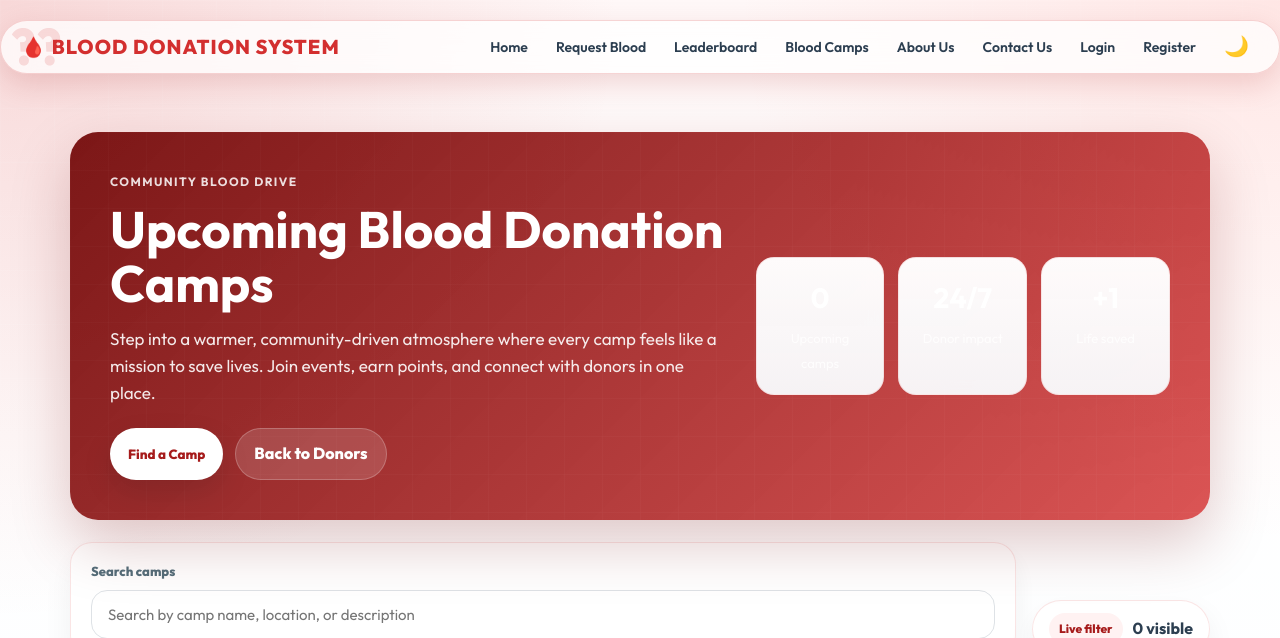
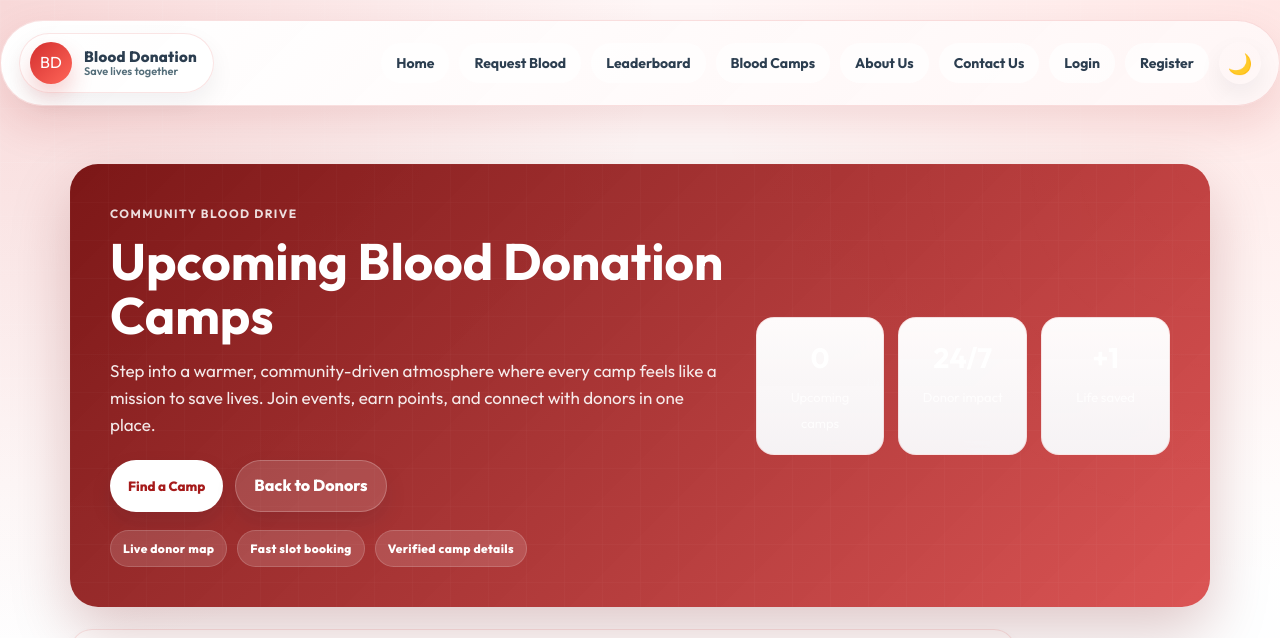
Before and after one commit to sumyaevu989/blood-donation, a Django app: page /camps/ in a window 1280 px wide. Shown: the top 638 px of the page. Run offline with Django 5.2, Linux system fonts and the light colour scheme; data that the repository does not hold is empty.

Commit message:
Polish navbar and camps UI

```diff
--- a/core/templates/core/camps.html
+++ b/core/templates/core/camps.html
@@ -16,6 +16,11 @@
                 <div class="camp-hero-actions">
                     <button type="button" class="camp-hero-btn" onclick="document.getElementById('campSearch').focus()">Find a Camp</button>
                     <a href="{% url 'index' %}" class="camp-hero-link">Back to Donors</a>
+                </div>
+                <div class="camp-feature-row">
+                    <div class="camp-feature-chip">Live donor map</div>
+                    <div class="camp-feature-chip">Fast slot booking</div>
+                    <div class="camp-feature-chip">Verified camp details</div>
                 </div>
             </div>
             <div class="camp-hero-stats">
@@ -45,6 +50,10 @@
             <span id="campVisibleCount">{{ camps|length }} visible</span>
         </div>
     </section>
+
+    <div class="camp-strip-note">
+        <span>Tip:</span> use search to filter both the map markers and the camp cards instantly.
+    </div>
 
     <section class="camp-map-grid">
         <div class="camp-map-card">
--- a/core/templates/core/navbar.html
+++ b/core/templates/core/navbar.html
@@ -1,6 +1,12 @@
 <nav class="navbar">
     <div class="nav-container">
-        <div class="nav-logo">🩸 Blood Donation System</div>
+        <a href="{% url 'index' %}" class="nav-logo" aria-label="Blood Donation System home">
+            <span class="nav-logo-mark">BD</span>
+            <span class="nav-logo-copy">
+                <strong>Blood Donation</strong>
+                <small>Save lives together</small>
+            </span>
+        </a>
         <ul class="nav-menu">
             <li><a href="{% url 'index' %}">Home</a></li>
             <li><a href="{% url 'request_blood' %}">Request Blood</a></li>
@@ -18,7 +24,7 @@
                 <li><a href="{% url 'login' %}">Login</a></li>
                 <li><a href="{% url 'register' %}">Register</a></li>
             {% endif %}
-            <li><button id="themeToggleBtn" class="theme-btn">🌙</button></li>
+            <li><button id="themeToggleBtn" class="theme-btn nav-theme-btn" title="Toggle theme" aria-label="Toggle theme">🌙</button></li>
         </ul>
     </div>
 </nav>
--- a/static/css/styles.css
+++ b/static/css/styles.css
@@ -54,17 +54,19 @@ body {
 
 /* --- NAVBAR --- */
 .navbar {
-    background: var(--nav-bg);
-    backdrop-filter: blur(15px);
-    -webkit-backdrop-filter: blur(15px);
-    box-shadow: var(--shadow-strong);
+    background:
+        linear-gradient(135deg, rgba(255,255,255,0.92), rgba(255,245,245,0.88)),
+        var(--nav-bg);
+    backdrop-filter: blur(18px);
+    -webkit-backdrop-filter: blur(18px);
+    box-shadow: 0 18px 45px rgba(154, 0, 7, 0.12);
     position: sticky;
     top: 20px;
     z-index: 1000;
     max-width: 1350px;
     margin: 20px auto 30px auto;
     border-radius: 50px;
-    border: 1px solid rgba(211, 47, 47, 0.2);
+    border: 1px solid rgba(211, 47, 47, 0.14);
 }
 
 .nav-container {
@@ -73,54 +75,93 @@ body {
     display: flex;
     justify-content: space-between;
     align-items: center;
-    padding: 10px 20px;
+    gap: 18px;
+    padding: 12px 18px;
 }
 
 .nav-logo {
-    color: var(--primary-red);
-    font-size: 20px; /* Reduced slightly to save space */
-    font-weight: 800;
-    display: flex;
+    color: var(--text-main);
+    text-decoration: none;
+    display: inline-flex;
     align-items: center;
-    gap: 8px;
-    text-transform: uppercase;
-    letter-spacing: 1px;
+    gap: 12px;
+    padding: 8px 16px 8px 10px;
+    border-radius: 999px;
+    background: rgba(255,255,255,0.7);
+    border: 1px solid rgba(211,47,47,0.12);
+    box-shadow: 0 10px 24px rgba(20, 24, 38, 0.06);
     position: relative;
     z-index: 1;
     white-space: nowrap;
 }
 
 .nav-logo::before {
-    content: '??'; /* Creates an icon behind the project name */
-    position: absolute;
-    font-size: 50px;
-    opacity: 0.15;
-    z-index: -1;
-    left: -10px;
+    content: none;
+}
+
+.nav-logo-mark {
+    width: 42px;
+    height: 42px;
+    border-radius: 50%;
+    display: inline-flex;
+    align-items: center;
+    justify-content: center;
+    background: linear-gradient(135deg, var(--primary-red), var(--light-red));
+    color: #fff;
+    box-shadow: 0 12px 22px rgba(211, 47, 47, 0.22);
+    flex-shrink: 0;
+}
+
+.nav-logo-copy {
+    display: grid;
+    line-height: 1.1;
+}
+
+.nav-logo-copy strong {
+    font-size: 15px;
+    font-weight: 800;
+    letter-spacing: 0.02em;
+}
+
+.nav-logo-copy small {
+    font-size: 11px;
+    color: var(--text-muted);
+    font-weight: 600;
 }
 
 .nav-menu {
     display: flex;
     list-style: none;
-    gap: 8px; /* Further reduced to strictly fit all items */
+    gap: 10px;
     align-items: center;
     margin: 0;
     padding: 0;
+    flex-wrap: wrap;
+    justify-content: flex-end;
 }
 
 .nav-menu a, .nav-logout-btn {
     color: var(--text-main);
     text-decoration: none;
-    font-weight: 600;
-    font-size: 14px; /* Slightly smaller font */
+    font-weight: 700;
+    font-size: 14px;
     transition: var(--transition);
-    padding: 8px 10px; /* Tighter padding */
-    border-radius: 8px;
-    background: none;
-    border: none;
+    padding: 10px 14px;
+    border-radius: 999px;
+    background: rgba(255,255,255,0.7);
+    border: 1px solid transparent;
     cursor: pointer;
     font-family: inherit;
     white-space: nowrap;
+}
+
+.nav-menu a:hover,
+.nav-menu a.active,
+.nav-logout-btn:hover {
+    background: linear-gradient(135deg, var(--primary-red), var(--light-red));
+    color: var(--white);
+    transform: translateY(-1px);
+    box-shadow: 0 12px 22px rgba(211, 47, 47, 0.16);
 }
 
 .nav-profile-link {
@@ -147,11 +188,21 @@ body {
     line-height: 1;
 }
 
-.nav-menu a:hover,
-.nav-menu a.active,
-.nav-logout-btn:hover {
-    background: var(--light-red);
-    color: var(--white);
+.nav-theme-btn {
+    width: 42px;
+    height: 42px;
+    border-radius: 50%;
+    display: inline-flex;
+    align-items: center;
+    justify-content: center;
+    background: rgba(255,255,255,0.72);
+    border: 1px solid rgba(211,47,47,0.12);
+    box-shadow: 0 10px 24px rgba(20, 24, 38, 0.06);
+}
+
+.nav-theme-btn:hover {
+    transform: translateY(-2px) rotate(-6deg);
+    background: rgba(255,255,255,0.95);
 }
 
 /* --- SHARED CARD UI --- */
@@ -726,7 +777,22 @@ tbody tr:hover {
 .camp-page-shell {
     max-width: 1180px;
     margin: 0 auto;
-    padding: 28px 20px 60px;
+    padding: 28px 20px 70px;
+}
+
+.camp-strip-note {
+    margin: 14px 0 10px;
+    padding: 12px 16px;
+    border-radius: 16px;
+    background: rgba(255,255,255,0.82);
+    border: 1px dashed rgba(211,47,47,0.18);
+    color: var(--text-muted);
+    font-size: 14px;
+}
+
+.camp-strip-note span {
+    color: var(--primary-red);
+    font-weight: 800;
 }
 
 .camp-hero-actions {
@@ -734,6 +800,26 @@ tbody tr:hover {
     flex-wrap: wrap;
     gap: 12px;
     margin-top: 22px;
+}
+
+.camp-feature-row {
+    display: flex;
+    flex-wrap: wrap;
+    gap: 10px;
+    margin-top: 18px;
+}
+
+.camp-feature-chip {
+    display: inline-flex;
+    align-items: center;
+    padding: 8px 12px;
+    border-radius: 999px;
+    background: rgba(255,255,255,0.14);
+    border: 1px solid rgba(255,255,255,0.16);
+    color: #fff;
+    font-size: 12px;
+    font-weight: 800;
+    letter-spacing: 0.03em;
 }
 
 .camp-hero-btn,
@@ -831,11 +917,11 @@ tbody tr:hover {
 
 .camp-map-card,
 .camp-booking-card {
-    background: rgba(255, 255, 255, 0.9);
+    background: linear-gradient(180deg, rgba(255,255,255,0.94), rgba(249,250,251,0.92));
     border: 1px solid rgba(211, 47, 47, 0.12);
     border-radius: 24px;
     padding: 20px;
-    box-shadow: 0 12px 30px rgba(20, 24, 38, 0.06);
+    box-shadow: 0 14px 34px rgba(20, 24, 38, 0.07);
 }
 
 .camp-map-card-head {
@@ -987,11 +1073,11 @@ tbody tr:hover {
 .camp-card {
     position: relative;
     overflow: hidden;
-    background: rgba(255, 255, 255, 0.88);
+    background: linear-gradient(180deg, rgba(255,255,255,0.92), rgba(250,251,253,0.88));
     border: 1px solid rgba(211, 47, 47, 0.12);
     border-radius: 24px;
     padding: 26px;
-    box-shadow: 0 12px 40px rgba(20, 24, 38, 0.08);
+    box-shadow: 0 14px 38px rgba(20, 24, 38, 0.08);
     backdrop-filter: blur(10px);
     -webkit-backdrop-filter: blur(10px);
 }
@@ -1043,6 +1129,22 @@ tbody tr:hover {
     background: #f5f7fb;
     color: var(--text-main);
     border: 1px solid var(--gray-border);
+}
+
+.camp-card:hover,
+.camp-map-card:hover,
+.camp-booking-card:hover {
+    transform: translateY(-3px);
+    box-shadow: 0 18px 44px rgba(20, 24, 38, 0.1);
+}
+
+.camp-hero-btn,
+.camp-hero-link,
+.camp-details-btn,
+.camp-mini-btn,
+.camp-modal-join,
+.camp-modal-secondary {
+    box-shadow: 0 10px 22px rgba(20, 24, 38, 0.1);
 }
 
 .camp-modal {
```
